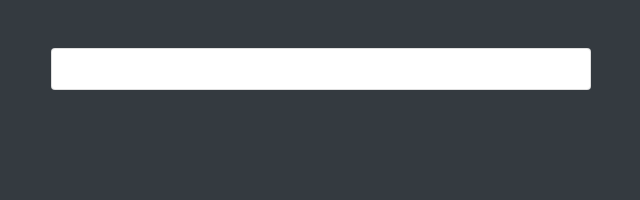
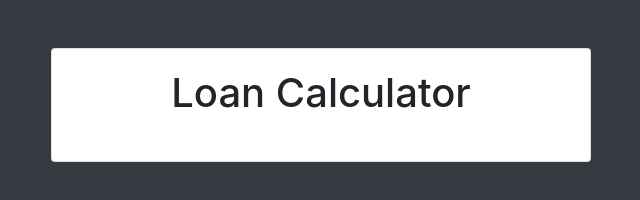
Before and after one commit to suzanamelomoraes/loan-calculator, a website: page index.html in a window 1280 px wide. Shown: the whole page, without its empty margins (319-959 px from the left). Drawn offline with nearby package versions, Linux system fonts and the light colour scheme.

Commit message:
create h1 heading

```diff
--- a/index.html
+++ b/index.html
@@ -18,7 +18,7 @@
         <div class="row">
             <div class="col-md-6 mx-auto">
                 <div class="card card-body text-center mt-5">
-
+                    <h1 class="heading display-5 pb-3">Loan Calculator</h1>
                 </div>
             </div>
         </div>
```
